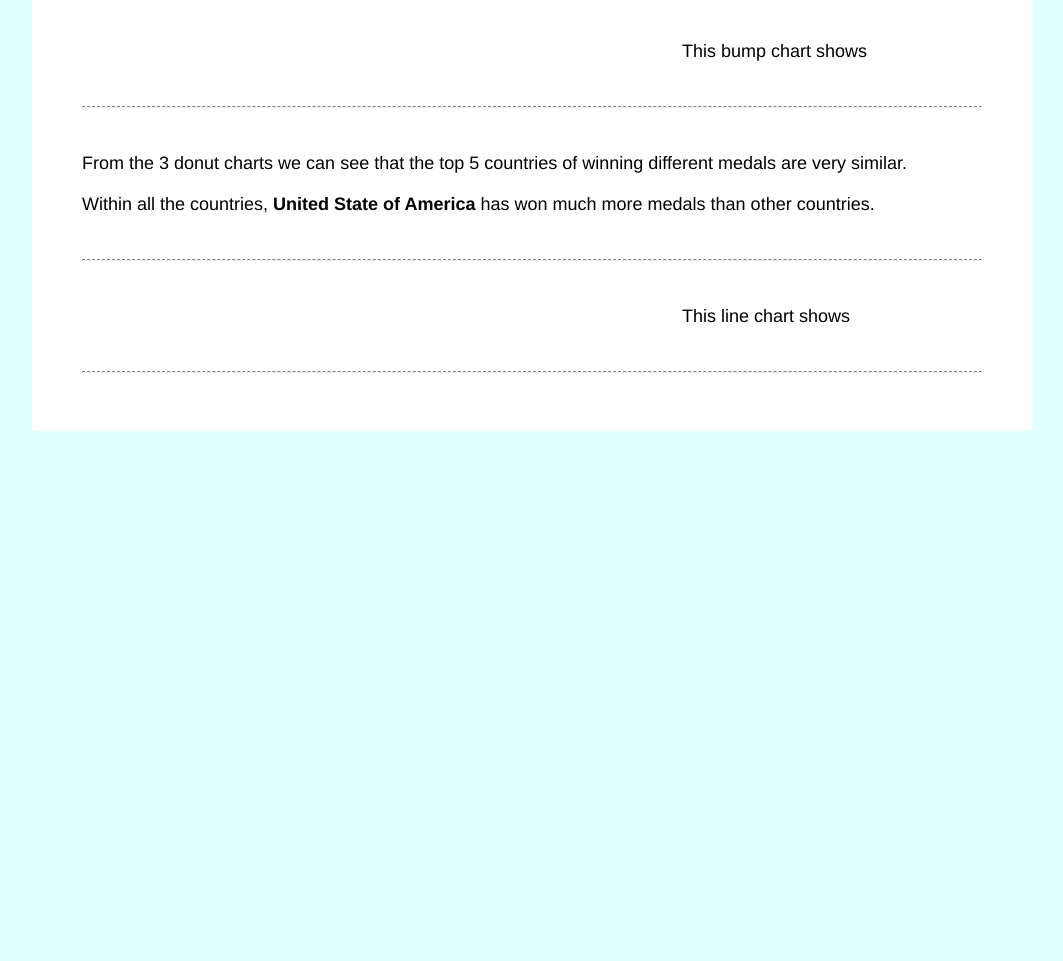
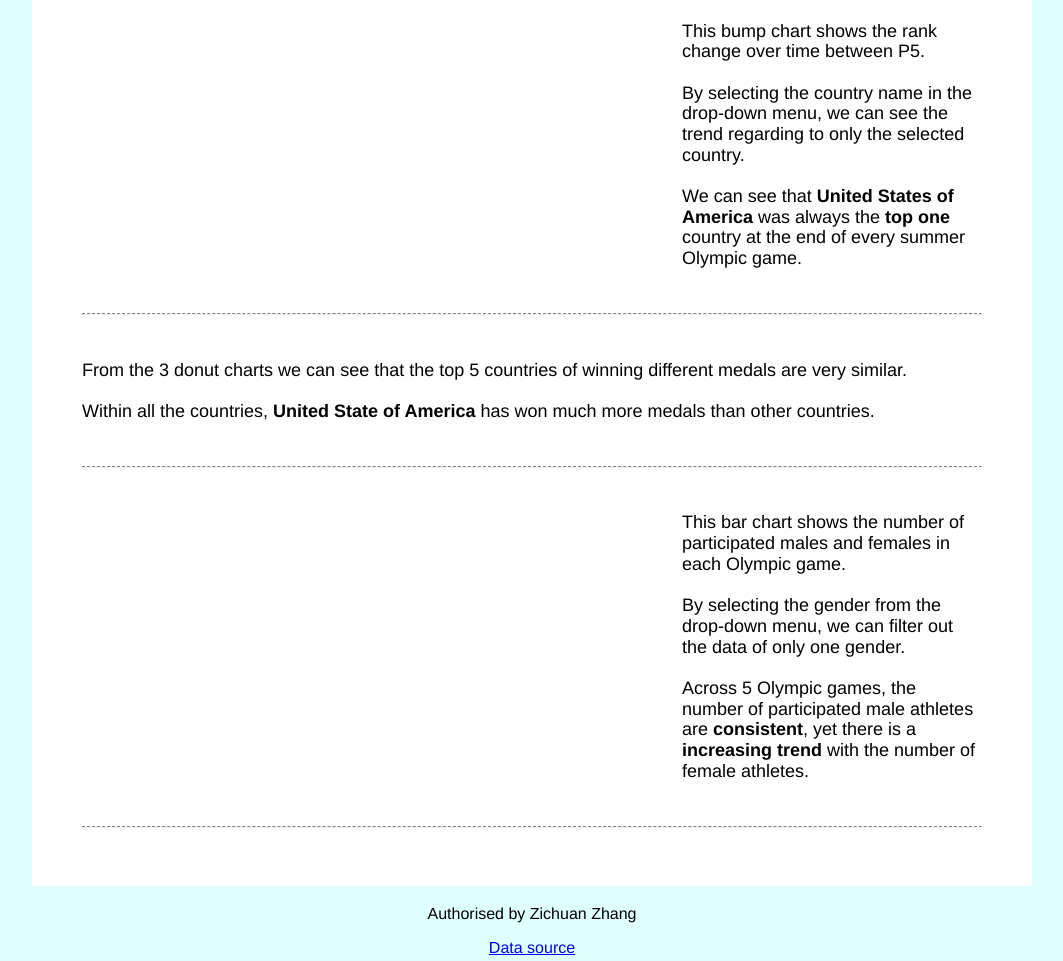
Before and after one commit to gail7280/FIT3179assignment2, a plain HTML site: page index.html in a window 1280 px wide. Shown: the part 948-1909 px from the top of the page, without its empty margins (108-1171 px from the left). Before the commit the page ends 1379 px from the top, so only its background shows below. Drawn offline with nearby package versions, Linux system fonts and the light colour scheme; a script that the page names is missing.

Commit message:
update index

```diff
--- a/index.html
+++ b/index.html
@@ -1,14 +1,23 @@
 <!DOCTYPE html>
 <html>
+
 <head>
     <script src="https://cdn.jsdelivr.net/npm/vega@5.22.1"></script>
     <script src="https://cdn.jsdelivr.net/npm/vega-lite@5.5.0"></script>
     <script src="https://cdn.jsdelivr.net/npm/vega-embed@6.21.0"></script>
-        <link rel="stylesheet" href="https://cdn.jsdelivr.net/npm/purecss@2.1.0/build/pure-min.css" integrity="sha384-yHIFVG6ClnONEA5yB5DJXfW2/KC173DIQrYoZMEtBvGzmf0PKiGyNEqe9N6BNDBH" crossorigin="anonymous">
+    <link rel="stylesheet" href="https://cdn.jsdelivr.net/npm/purecss@2.1.0/build/pure-min.css"
+        integrity="sha384-yHIFVG6ClnONEA5yB5DJXfW2/KC173DIQrYoZMEtBvGzmf0PKiGyNEqe9N6BNDBH" crossorigin="anonymous">
 
     <title>
         FIT3179A2
     </title>
+
+    <style>
+        footer {
+            text-align: center;
+            padding: 3px;
+        }
+    </style>
 
     <link rel="stylesheet" type="text/css" href="/styles.css" media="all">
 
@@ -23,11 +32,13 @@
                 Summer Olympic Summary (1992 - 2008)
             </h1>
             <h3>
-                    This visualization includes a range of idioms analyzing the medal statistics of summer Olympic games across 1992 to 2008. <br>
-                    The permanent members of the United Nations Security Council are chosen as sample data and referred as P5 for some idioms.
+                This visualization includes a range of idioms analyzing the medal statistics of summer Olympic games
+                across 1992 to 2008. <br>
+                The permanent members of the United Nations Security Council are chosen as sample data and referred as
+                P5 for some idioms.
             </h3>
         </div>
-            <hr style="border-top: 5px solid black;"/>
+        <hr style="border-top: 5px solid black;" />
 
         <!-- idiom 1 -->
         <br>
@@ -38,15 +49,18 @@
             <div class="pure-u-1-3"></div>
             <div class="pure-u-1-3">
                 <p style="font-size: large">
-                        This map presents the total medal counts of all countries worldwide from 1992 to 2008 Olympic games. <br><br>
-                        Among all the countries, <strong>United State of America</strong> has won the most medals with a number of <span class="warning">1311</span>.
+                    This map presents the total medal counts of all countries worldwide from 1992 to 2008 Olympic games.
+                    <br><br>
+                    Among all the countries, <strong>United State of America</strong> has won the most medals with a
+                    number of <span class="warning">1311</span>.
                     It is the only country with a total number over 1000. <br><br>
-                        <strong>Germany, Australia, Russia</strong> and <strong>China</strong> has also won impressive number of medals over 500.
+                    <strong>Germany, Australia, Russia</strong> and <strong>China</strong> has also won impressive
+                    number of medals over 500.
                 </p>
             </div>
         </div>
         <br>
-            <hr style="border-top: 1px dashed gray;"/>
+        <hr style="border-top: 1px dashed gray;" />
 
         <!-- idiom 2 -->
         <br>
@@ -58,14 +72,15 @@
             <div class="pure-u-1-3">
                 <p style="font-size: large">
                     This line chart shows the relationship between athlete numbers and medal numbers. <br><br>
-                        By selecting the country name in the drop-down menu, we can see the specific data regarding to these countries.<br><br>
-                        Overall, we can summaries that all the countries seems to <strong>have similar amount</strong> of athletes and number of medals.
+                    By selecting the country name in the drop-down menu, we can see the specific data regarding to these
+                    countries.<br><br>
+                    Overall, we can summaries that all the countries seems to <strong>have similar amount</strong> of medals.
 
                 </p>
             </div>
         </div>
         <br>
-            <hr style="border-top: 1px dashed gray;"/>
+        <hr style="border-top: 1px dashed gray;" />
 
         <!-- idiom 5 -->
         <br>
@@ -76,12 +91,15 @@
             <div class="pure-u-1-3"></div>
             <div class="pure-u-1-3">
                 <p style="font-size: large">
-                        This bump chart shows
+                    This bump chart shows the rank change over time between P5. <br><br>
+                    By selecting the country name in the drop-down menu, we can see the trend regarding to only the selected country.<br><br>
+                    We can see that <strong>United States of America</strong> was always the <strong>top one</strong> country at the end of every
+                    summer Olympic game.
                 </p>
             </div>
         </div>
         <br>
-            <hr style="border-top: 1px dashed gray;"/>
+        <hr style="border-top: 1px dashed gray;" />
 
         <!-- idiom 3 -->
         <br>
@@ -92,13 +110,15 @@
         </div>
         <div>
             <p style="font-size: large">
-                        From the 3 donut charts we can see that the top 5 countries of winning different medals are very similar.<br><br>
-                        Within all the countries, <strong>United State of America</strong> has won much more medals than other countries.
+                From the 3 donut charts we can see that the top 5 countries of winning different medals are very
+                similar.<br><br>
+                Within all the countries, <strong>United State of America</strong> has won much more medals than other
+                countries.
 
             </p>
         </div>
         <br>
-                <hr style="border-top: 1px dashed gray;"/>
+        <hr style="border-top: 1px dashed gray;" />
 
         <!-- idiom 4 -->
         <br>
@@ -109,39 +129,45 @@
             <div class="pure-u-1-3"></div>
             <div class="pure-u-1-3">
                 <p style="font-size: large">
-                            This line chart shows
+                    This bar chart shows the number of participated males and females in each Olympic game.<br><br>
+                    By selecting the gender from the drop-down menu, we can filter out the data of only one gender.<br><br>
+                    Across 5 Olympic games, the number of participated male athletes are <strong>consistent</strong>, yet
+                    there is a <strong>increasing trend</strong> with the number of female athletes.
                 </p>
             </div>
         </div>
         <br>
-                <hr style="border-top: 1px dashed gray;"/>
+        <hr style="border-top: 1px dashed gray;" />
     </div>
 
-
-
-            <script type="text/javascript" >
+    <script type="text/javascript">
         var vg_1 = "https://raw.githubusercontent.com/gail7280/FIT3179assignment2/main/json/graph1.json";
-                vegaEmbed("#graph1", vg_1).then(function(result) {
+        vegaEmbed("#graph1", vg_1).then(function (result) {
         }).catch(console.error);
 
         var vg_2 = "https://raw.githubusercontent.com/gail7280/FIT3179assignment2/main/json/graph2.json";
-                vegaEmbed("#graph2", vg_2).then(function(result) {
+        vegaEmbed("#graph2", vg_2).then(function (result) {
         }).catch(console.error);
 
         var vg_3 = "https://raw.githubusercontent.com/gail7280/FIT3179assignment2/main/json/graph3.json";
-                vegaEmbed("#graph3", vg_3).then(function(result) {
+        vegaEmbed("#graph3", vg_3).then(function (result) {
         }).catch(console.error);
 
         var vg_4 = "https://raw.githubusercontent.com/gail7280/FIT3179assignment2/main/json/graph4.json";
-                vegaEmbed("#graph4", vg_4).then(function(result) {
+        vegaEmbed("#graph4", vg_4).then(function (result) {
         }).catch(console.error);
 
         var vg_5 = "https://raw.githubusercontent.com/gail7280/FIT3179assignment2/main/json/graph5.json";
-                vegaEmbed("#graph5", vg_5).then(function(result) {
+        vegaEmbed("#graph5", vg_5).then(function (result) {
         }).catch(console.error);
     </script>
 
     </div>
 </body>
 
+<footer class="text-center">
+    <p>Authorised by Zichuan Zhang</p>
+    <a href="https://www.kaggle.com/datasets/divyansh22/summer-olympics-medals">Data source</a>
+</footer>
+
 </html>
--- a/json/graph2.json
+++ b/json/graph2.json
@@ -37,7 +37,6 @@
     },
     "encoding": {
         "x": {
-            "timeUnit": "year",
             "field": "Year"
         },
         "y": {
```
Lines whose indentation alone changed are shown as unchanged.
